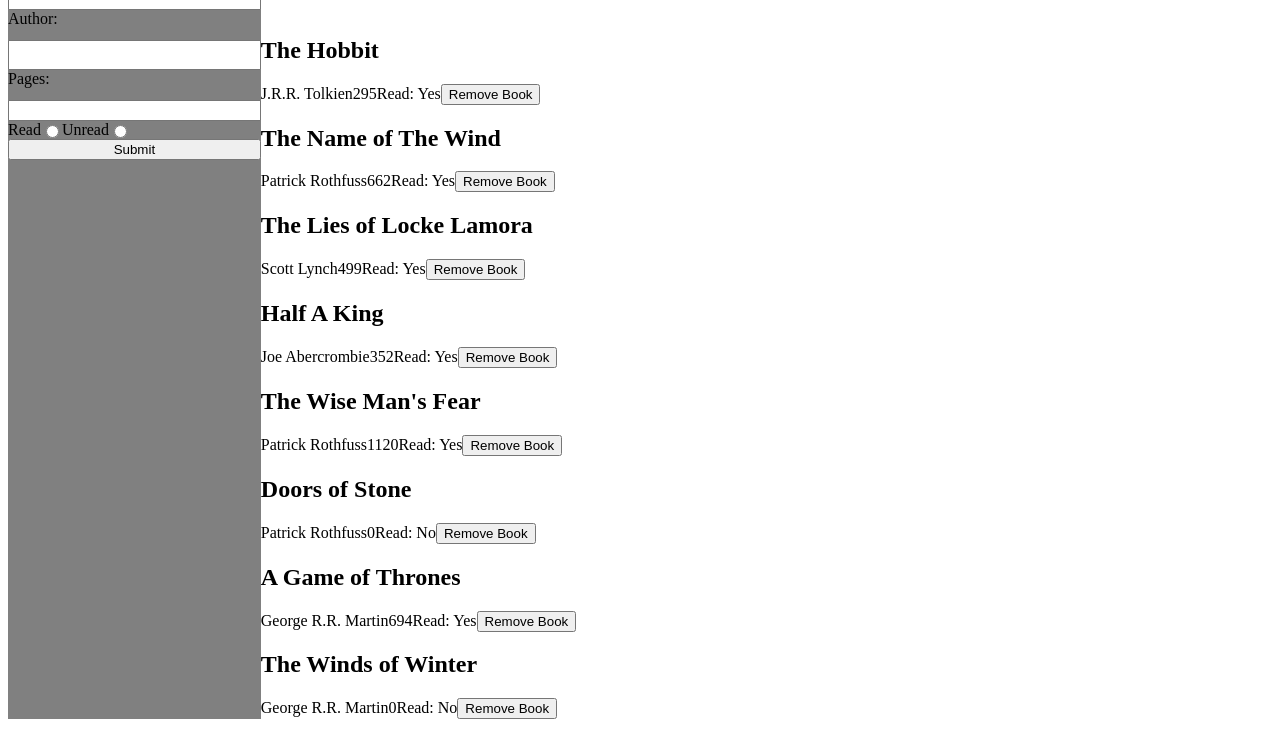
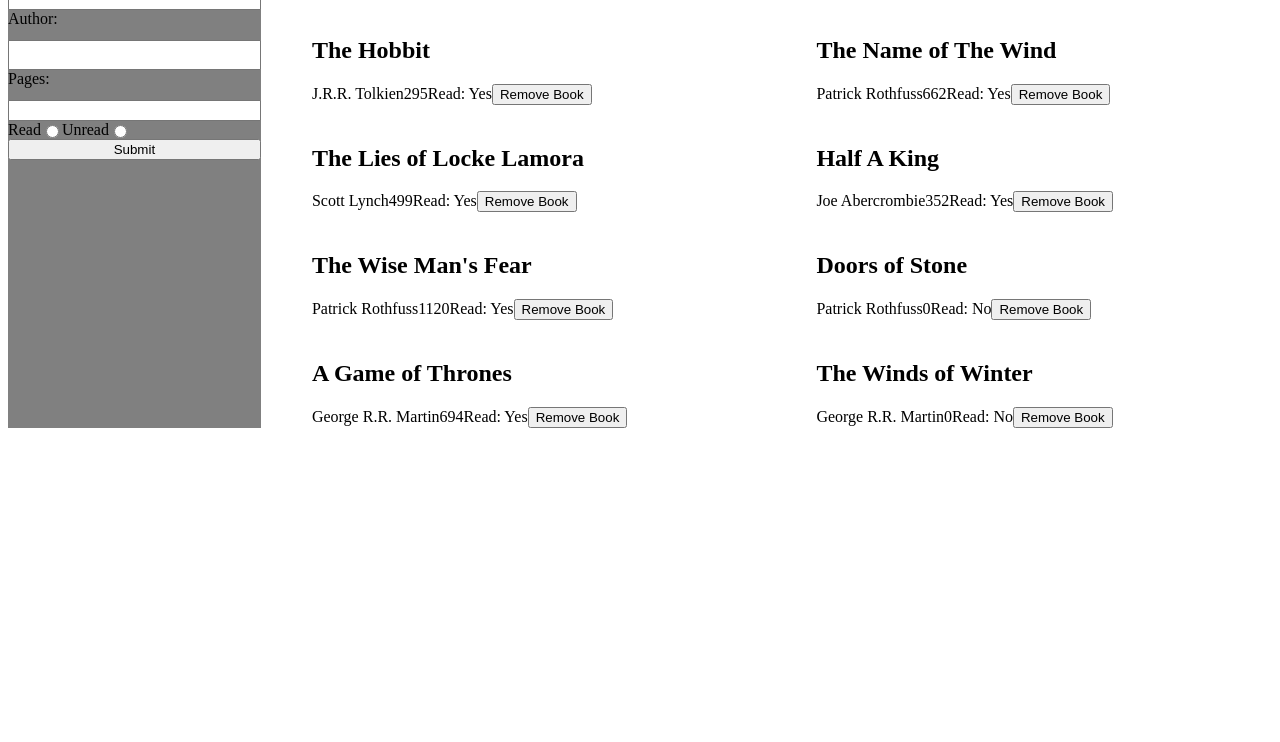
Before and after one commit to wazzupope/library, a website: page index.html in a window 1280 px wide. Shown: the part 58-800 px from the top of the page. Drawn offline with Linux system fonts and the light colour scheme.

Commit message:
adjust grid on cardGrid to center and size in general intended layout

```diff
--- a/styles.css
+++ b/styles.css
@@ -30,6 +30,9 @@ form {
 
 #cardGrid {
   display: grid;
+  grid-template-columns: 40% 40%;
+  gap: 20px 100px;
+  justify-content: center;
 }
 
 #header {
```
